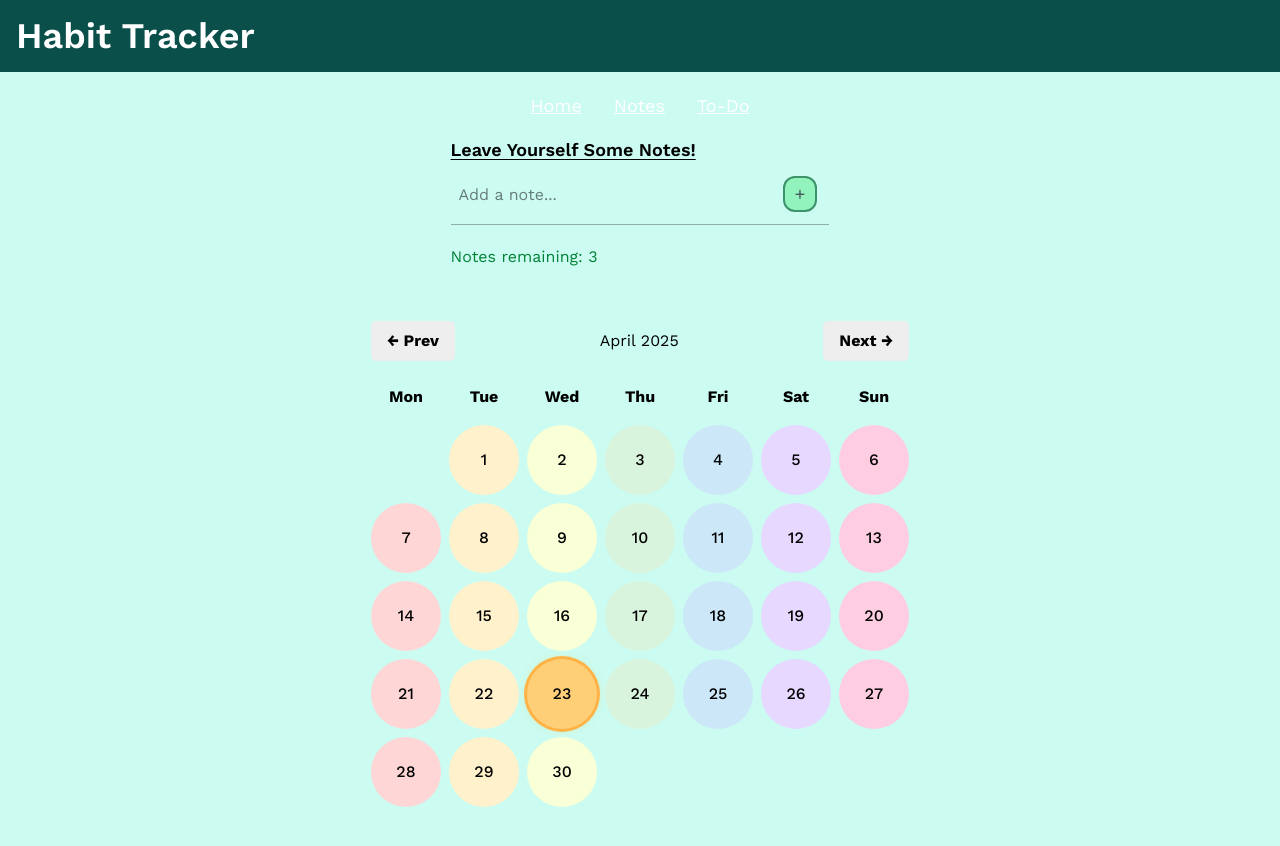
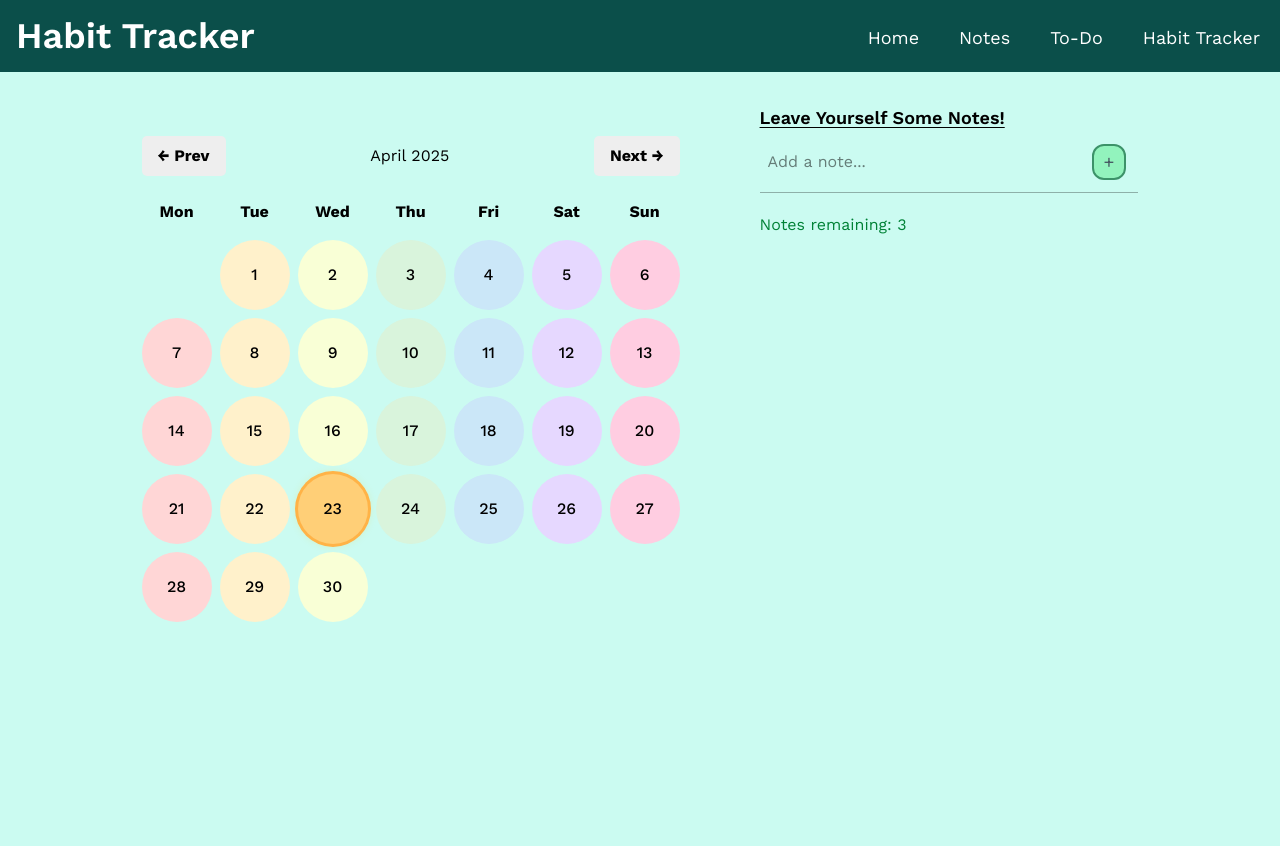
Before and after one commit to szetol0718/cs391finalproject, a Next.js app in the folder final_project_cs391/: page / in a window 1280 px wide. Shown: the top 846 px of the page. After the commit the page ends 800 px from the top, so only its background shows below. Built offline with nearby package versions, Linux system fonts and the light colour scheme.

Commit message:
Updated homepage UI, added partial footer component, fixed Notes appearance when long notes are entered

```diff
--- a/final_project_cs391/app/layout.tsx
+++ b/final_project_cs391/app/layout.tsx
@@ -4,6 +4,7 @@ import React from "react";
 import {Work_Sans} from "next/font/google";
 import "./globals.css";
 import Header from "@/components/header";
+import Footer from "@/components/footer";
 const bgColor = `bg-teal-100`;
 const bodyStyling = `w-full items-center p-0 pb-5 flex flex-col ${bgColor}`;
 const workSansFont = Work_Sans({
@@ -20,6 +21,7 @@ export default function RootLayout(
             <body className={bodyStyling}>
                 <Header/>
                 {children}
+                {/*<Footer/>*/}
             </body>
         </html>
     );
--- a/final_project_cs391/app/page.tsx
+++ b/final_project_cs391/app/page.tsx
@@ -1,15 +1,25 @@
+// Authour: Ajani Hickling
+// Description: Homepage hosts Calendar component, as well as preview versions of other pages,
+// namely, the Notes and To-Do pages
+
 import Notes from "@/components/notes";
 import Calendar from "@/components/Calendar";
 
 const noteProps = {
-    max:3, // comment out max prop to show all notes
+    max:3, // comment out max prop to show all notes, or adjust number for more notes
 }
 
 export default function Home() {
   return (
-      <>
-          <Notes props={noteProps}></Notes>
+      // div styling ensures column layout, with calendar on left, and previews of other page components on right
+      // gap keeps distance between individual components, x-margin ensures room between components and edge of screen
+      // even if notes expand due to lengthy notes added
+      <div className={`flex flex-row gap-20 mx-10`}>
           <Calendar />
-      </>
+          <div className={`flex flex-col gap-10`}>
+              <Notes props={noteProps}></Notes>
+              {/* TO DO DISPLAY GOES HERE*/}
+          </div>
+      </div>
   );
 }
--- /dev/null
+++ b/final_project_cs391/components/footer.tsx
@@ -0,0 +1,10 @@
+export default function Footer() {
+    return(
+        <footer className={`flex flex-row gap-20 w-screen justify-center text-white min-h-screen bg-teal-900`}>
+            <p>Leigh Brown</p>
+            <p>Ajani Hickling</p>
+            <p>Arooj Kamran</p>
+            <p>Louis Szeto</p>
+        </footer>
+    );
+}
--- a/final_project_cs391/components/header.tsx
+++ b/final_project_cs391/components/header.tsx
@@ -1,20 +1,22 @@
-// Authors: Ajani Hickling,Arooj Kamran
+// Authors: Ajani Hickling, Arooj Kamran
 // Description: UI Header Component
-// hosts navigational links to sub-pages (to be implemented)
+// hosts navigational links to sub-pages
 
 import Link from "next/link";
 
-const headerTestStyle = `text-4xl font-semibold p-4 text-white w-screen mb-5 bg-teal-900`;
-const navLinkStyle = `text-white underline mx-4 text-lg`;
+const headerTextStyle = `text-4xl font-semibold p-4 text-white bg-teal-900`;
+const headerStyle = `bg-teal-900 w-screen flex flex-row items-center justify-between mb-8`
+const navLinkStyle = `text-white mx-5 mt-5 text-lg hover:text-yellow-300`;
 
 export default function Header() {
   return (
-    <header>
-      <h1 className={headerTestStyle}>Habit Tracker</h1>
+    <header className={headerStyle}>
+      <h1 className={headerTextStyle}>Habit Tracker</h1>
       <nav className="flex justify-center mb-4">
         <Link href="/" className={navLinkStyle}>Home</Link>
         <Link href="/notes" className={navLinkStyle}>Notes</Link>
         <Link href="/todo" className={navLinkStyle}>To-Do</Link>
+          <Link href="/" className={navLinkStyle}>Habit Tracker</Link>
       </nav>
     </header>
   );
--- a/final_project_cs391/components/notes.tsx
+++ b/final_project_cs391/components/notes.tsx
@@ -46,13 +46,13 @@ export default function Notes({props}:{props:NumNotes}) {
     // Note-adding component: Form with text-input and submit burron
     function DefaultNote() {
         return(
-            <form action={handleSubmit}>
+            <form action={handleSubmit} className={`flex flex-row`}>
                 <input
                     type="text" id={"note"}
                     name={"note"}
                     placeholder={`Add a note...`}
                     onChange={()=>{}}
-                    className={`p-2 text-md w-80`}
+                    className={`p-2 text-md w-80 flex-2/3`}
                 />
                 <input
                     type="submit"
@@ -62,6 +62,7 @@ export default function Notes({props}:{props:NumNotes}) {
                     text-gray-900
                     bg-green-300 border-2
                     border-green-800
+
                 `}
                 />
             </form>
--- a/final_project_cs391/types.ts
+++ b/final_project_cs391/types.ts
@@ -1,8 +1,51 @@
+// Notes types -- Ajani Hickling
+// NoteType is designated type for Notes component
 export type NoteType = {
     note: string,
     id: number,
 }
 
+// NumNotes type contains prop for an optional max number of notes to enter or display
 export type NumNotes = {
     max?: number,
 }
+
+// individual habits
+export type HType = //different types of habits user can track
+    "Health + Wellness" |
+    "Household" |
+    "Finance" |
+    "Personal" |
+    "Productivity";
+
+export type HTrack = //different ways user can track habits
+    "daily" |
+    "weekly" |
+    "bi-weekly";
+
+//needed for the checkbox completion
+export type Day = "sun" | "mon" | "tue" | "wed" | "thu" | "fri" | "sat";
+
+//each habit that is being tracked
+export type HabitProps = {
+    id: number;
+    habit: string;
+    type: HType;
+    tracking: HTrack;
+    notes?: string;
+    sun: boolean;
+    mon: boolean;
+    tue: boolean;
+    wed: boolean;
+    thu: boolean;
+    fri: boolean;
+    sat: boolean;
+    weeklyCompleted: number;
+}
+
+//stored weekly habit table to post previous weeks completion
+export type ArchiveProps = {
+    weekStart: string;
+    weekEnd: string;
+    habits: HabitProps[];
+}
```
